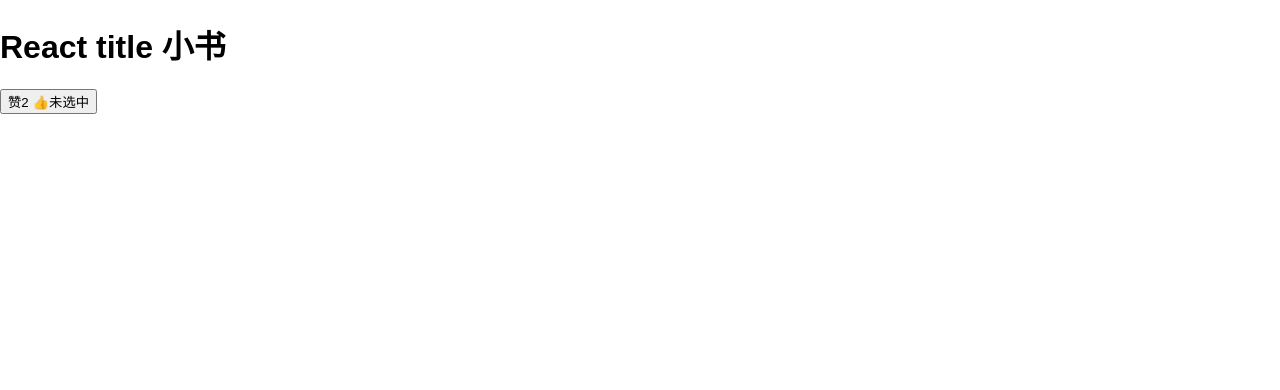
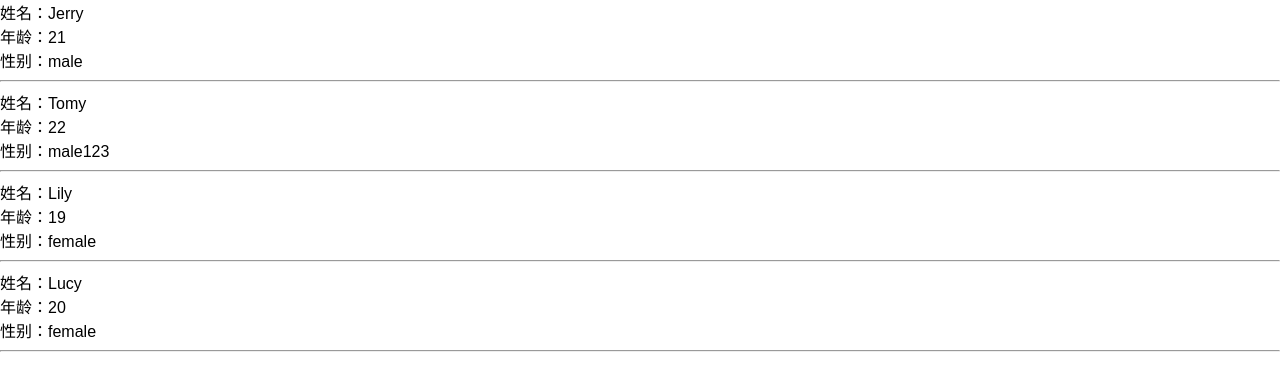
Before and after one commit to sycoco/practice-set, a React (Create React App) app in the folder my-app/: page / in a window 1280 px wide. Shown: the top 390 px of the page. Built offline with nearby package versions, Linux system fonts and the light colour scheme.

Commit message:
渲染列表数据

```diff
--- a/my-app/src/index.js
+++ b/my-app/src/index.js
@@ -65,21 +65,29 @@
     }
 
     render () {
-        const likedText = this.props.likedText || '取消';
-        const unlikedText = this.props.unlikedText || '点赞';
-        const wordings = this.props.wordings || {
-            likedText: '取消',
-            unlikedText: '点赞'
-        }
+        const users = [
+            { username: 'Jerry', age: 21, gender: 'male' },
+            { username: 'Tomy', age: 22, gender: 'male123' },
+            { username: 'Lily', age: 19, gender: 'female' },
+            { username: 'Lucy', age: 20, gender: 'female' }
+        ];
         return (
-            <button onClick={this.handleClickOnLikeButton.bind(this)}>
-                {this.state.isLiked ? wordings.likedText: wordings.unlikedText} 👍
-                {this.state.isSelected ? '选中' : '未选中'}
-            </button>
+            <div>
+                {users.map((user) => {
+                    return (
+                        <div>
+                            <div>姓名：{user.username}</div>
+                            <div>年龄：{user.age}</div>
+                            <div>性别：{user.gender}</div>
+                            <hr />
+                        </div>
+                    )
+                })}
+            </div>
         )
     }
 }
 ReactDOM.render(
-    <Header />,
+    <LikeButton />,
     document.getElementById('root')
 );
```
